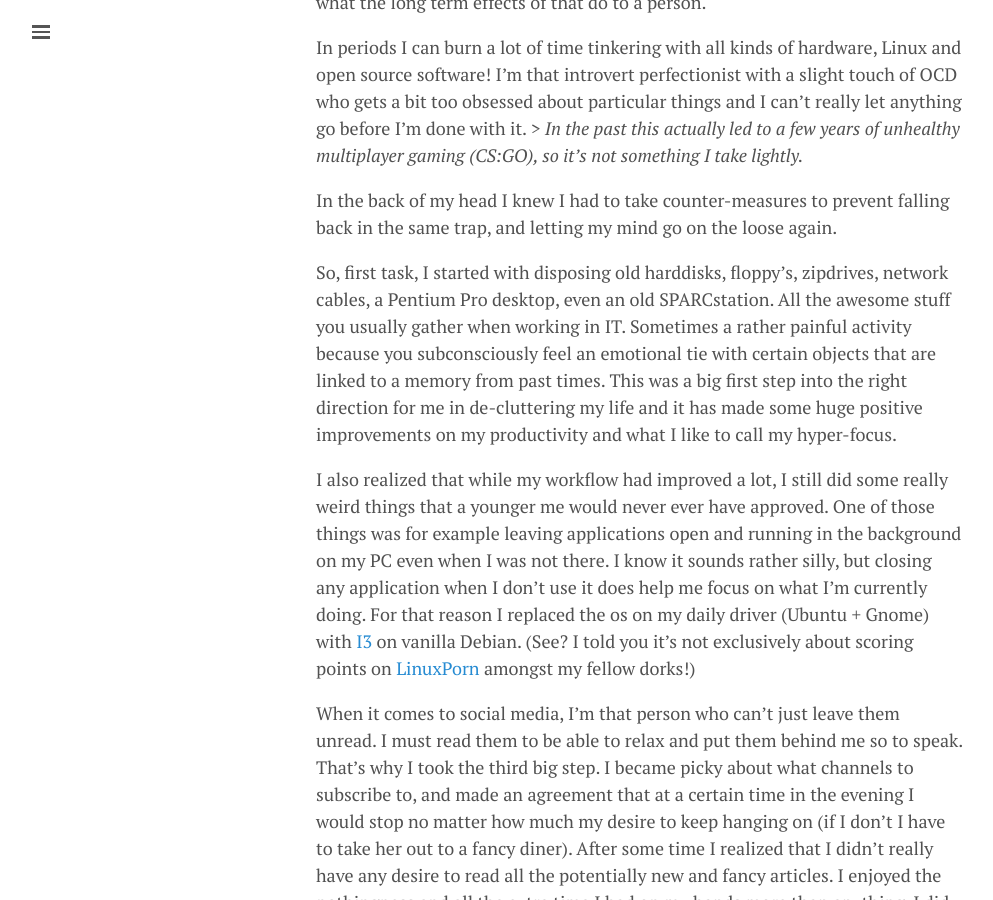
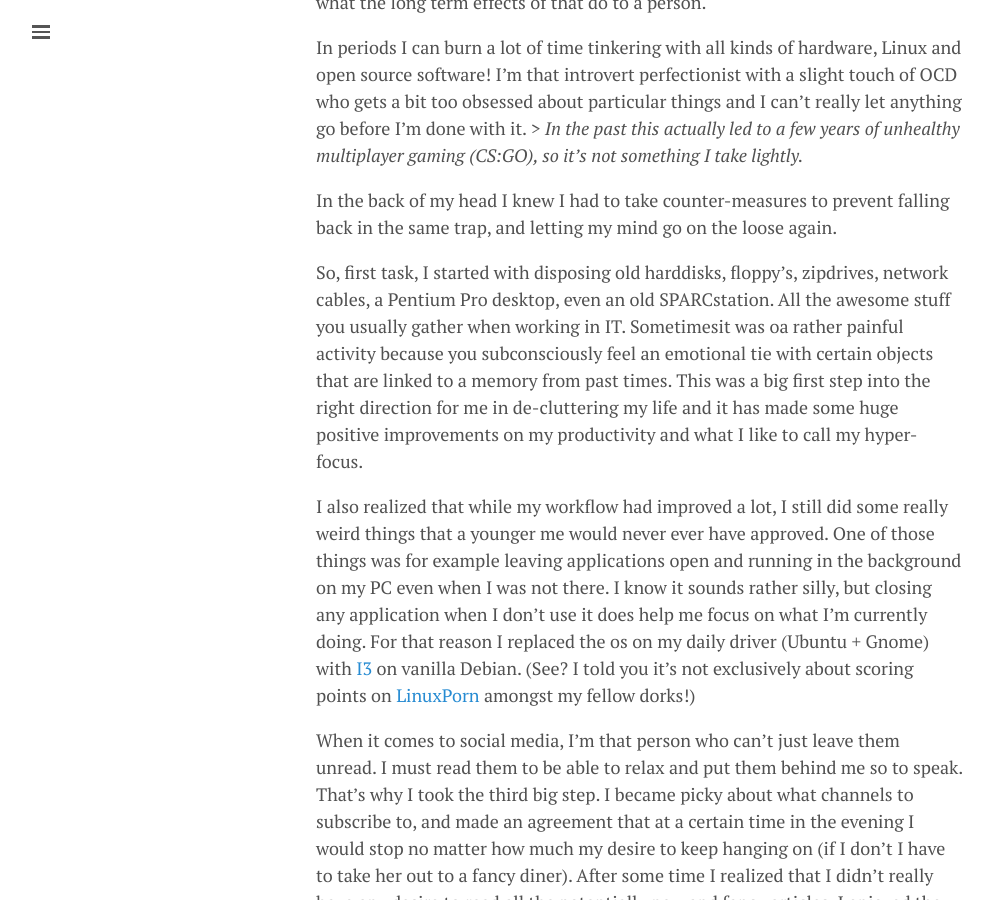
Before and after one commit to lgeurts/lgeurts.github.io, a Jekyll site: the page built from _posts/2021-11-09-why-i-decided-to-limit-my-social-presence.md, in a window 1280 px wide and 900 px high, scrolled down 670 px. Shown: the whole window, without its empty margins (0-993 px from the left). Built offline with Jekyll 4.4.1, drawn with Linux system fonts in a browser that asks for light colours; nearby versions of some CDN libraries; comment, search, counter and statistics services are not loaded.

Commit message:
Update 2021-11-09-why-i-decided-to-limit-my-social-presence.md

```diff
--- a/_posts/2021-11-09-why-i-decided-to-limit-my-social-presence.md
+++ b/_posts/2021-11-09-why-i-decided-to-limit-my-social-presence.md
@@ -18,7 +18,7 @@
 
 In the back of my head I knew I had to take counter-measures to prevent falling back in the same trap, and letting my mind go on the loose again.
 
-So, first task, I started with disposing old harddisks, floppy's, zipdrives, network cables, a Pentium Pro desktop, even an old SPARCstation. All the awesome stuff you usually gather when working in IT. Sometimes a rather painful activity because you subconsciously feel an emotional tie with certain objects that are linked to a memory from past times. This was a big first step into the right direction for me in de-cluttering my life and it has made some huge positive improvements on my productivity and what I like to call my hyper-focus.
+So, first task, I started with disposing old harddisks, floppy's, zipdrives, network cables, a Pentium Pro desktop, even an old SPARCstation. All the awesome stuff you usually gather when working in IT. Sometimesit was oa rather painful activity because you subconsciously feel an emotional tie with certain objects that are linked to a memory from past times. This was a big first step into the right direction for me in de-cluttering my life and it has made some huge positive improvements on my productivity and what I like to call my hyper-focus.
 
 I also realized that while my workflow had improved a lot, I still did some really weird things that a younger me would never ever have approved. One of those things was for example leaving applications open and running in the background on my PC even when I was not there. I know it sounds rather silly, but closing any application when I don’t use it does help me focus on what I’m currently doing. For that reason I replaced the os on my daily driver (Ubuntu + Gnome) with [I3](https://i3wm.org/) on vanilla Debian. (See? I told you it's not exclusively about scoring points on [LinuxPorn](https://www.reddit.com/r/LinuxPorn/) amongst my fellow dorks!)
 
```
